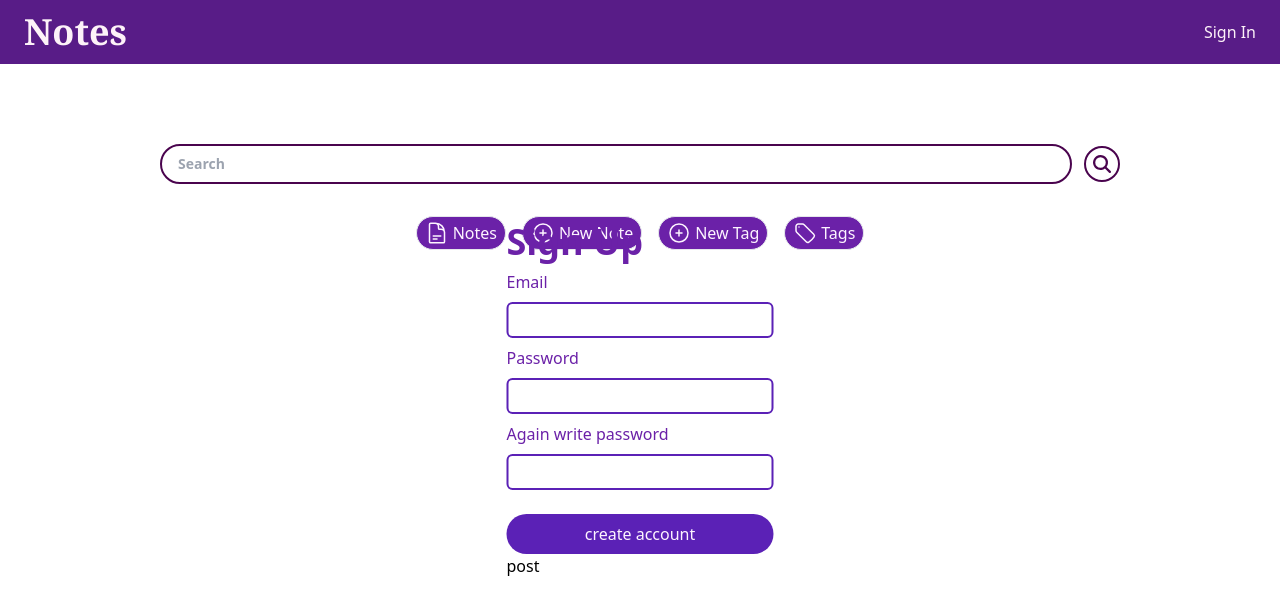
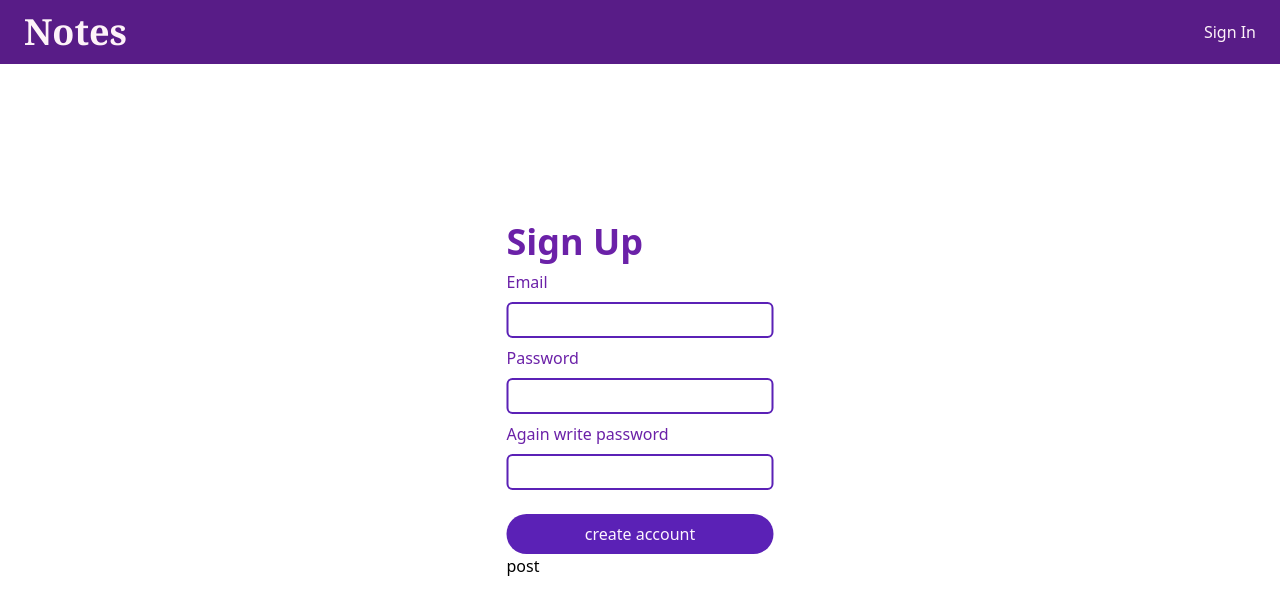
Before and after one commit to Lachicagladiadora/simple-notes-frontend, a React (Vite) app: page / in a window 1280 px wide. Shown: the top 614 px of the page. Built offline with nearby package versions, Linux system fonts and the light colour scheme.

Commit message:
wip: component for sections

```diff
--- a/src/App.tsx
+++ b/src/App.tsx
@@ -1,16 +1,8 @@
 // import { SignInForm } from "./components/SignInForm";
 
-import {
-  DocumentTextIcon,
-  PlusCircleIcon,
-  TagIcon,
-} from "@heroicons/react/24/outline";
 // import { Note } from "./components/Note";
-import { Searcher } from "./components/Searcher";
-import { ButtonForSection } from "./components/ButtonForSection";
-import { EditTag } from "./components/EditTag";
-import { EditNote } from "./components/EditNote";
-import { SignUpForm } from "./components/SignUpForm";
+// import { Searcher } from "./components/Searcher";
+
 import { SignInForm } from "./components/SignInForm";
 
 // import { SignUpForm } from "./components/SignUpForm";
@@ -32,30 +24,8 @@
       <main className="py-12 flex flex-col justify-center items-center">
         {/* <SignInForm /> */}
         {/* <SignUpForm /> */}
-        <Searcher />
-        <div className="w-full flex gap-4 justify-center">
-          <ButtonForSection>
-            <DocumentTextIcon className="h-6" />
-            notes
-          </ButtonForSection>
-          <ButtonForSection>
-            <PlusCircleIcon className="h-6" />
-            new note
-          </ButtonForSection>
-          <ButtonForSection>
-            <PlusCircleIcon className="h-6" />
-            new tag
-          </ButtonForSection>
-          <ButtonForSection>
-            <TagIcon className="h-6" />
-            tags
-          </ButtonForSection>
+        {/* <Searcher /> */}
 
-          {/* <button className="border py-1 px-2 rounded-full bg-purple-800 text-fuchsia-50 capitalize text-base flex gap-1 items-center justify-center hover:bg-fuchsia-50 hover:text-purple-800 hover:border-purple-800">
-            <UserCircleIcon className="h-5" />
-            profile
-          </button> */}
-        </div>
         <SignInForm />
         {/* <section className=" py-8 flex gap-8 flex-col items-center text-sm w-full justify-center">
           <Note content={NOTE_TEST + NOTE_TEST} tag="#fruit" />
--- /dev/null
+++ b/src/components/SectionForSections.tsx
@@ -0,0 +1,34 @@
+import {
+  DocumentTextIcon,
+  PlusCircleIcon,
+  TagIcon,
+} from "@heroicons/react/24/outline";
+import { ButtonForSection } from "./ButtonForSection";
+
+export const SectionForSections = () => {
+  return (
+    <section className="w-full flex gap-4 justify-center">
+      <ButtonForSection>
+        <DocumentTextIcon className="h-6" />
+        notes
+      </ButtonForSection>
+      <ButtonForSection>
+        <PlusCircleIcon className="h-6" />
+        new note
+      </ButtonForSection>
+      <ButtonForSection>
+        <PlusCircleIcon className="h-6" />
+        new tag
+      </ButtonForSection>
+      <ButtonForSection>
+        <TagIcon className="h-6" />
+        tags
+      </ButtonForSection>
+
+      {/* <button className="border py-1 px-2 rounded-full bg-purple-800 text-fuchsia-50 capitalize text-base flex gap-1 items-center justify-center hover:bg-fuchsia-50 hover:text-purple-800 hover:border-purple-800">
+            <UserCircleIcon className="h-5" />
+            profile
+          </button> */}
+    </section>
+  );
+};
```
